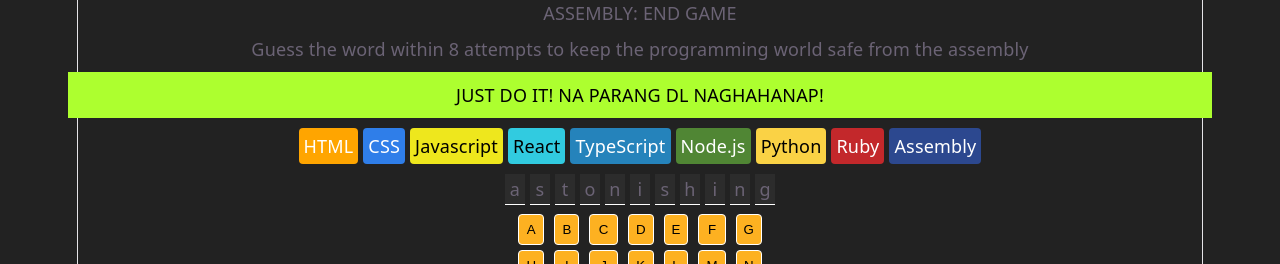
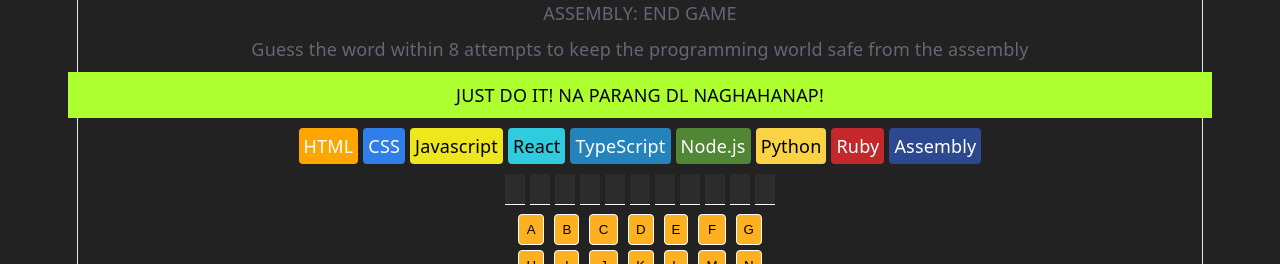
Before and after one commit to kezHay4dini2023/Assembly_Endgame, a React (Vite) app: page / in a window 1280 px wide. Shown: the top 264 px of the page. Built offline with nearby package versions, Linux system fonts and the light colour scheme.

Commit message:
6. Created an array of letter objects for the mystery word, each with a value and an isShown boolean. Added conditional rendering in FillTiles so a letter appears only when isShown is true.

```diff
--- a/src/body.jsx
+++ b/src/body.jsx
@@ -10,7 +10,7 @@
     const [alphabet, setAlphabet] = useState(generateAtoZtile())
     const [mysteryWord, setmysteryWord] = useState(slicedupword("astonishing"))
 
-    console.log(alphabet)
+    console.log(mysteryWord)
     function generateAtoZtile() {
         return new Array(26).fill(0)
         .map((_, i) =>
@@ -25,7 +25,14 @@
     function slicedupword(word = "hello") {
         const spliced = word.split("")
 
-        return spliced
+        return new Array(spliced.length).fill(0)
+        .map((_, i) =>
+            ({
+            value: spliced[i],
+            isShown: false
+            })
+
+    )
     }
 
     function clickedletter(event) {
--- a/src/components/fill_tile.jsx
+++ b/src/components/fill_tile.jsx
@@ -4,7 +4,7 @@
 export default function FillTiles(props) {
     return(
         <div className="fillTile">
-            {props.letter}
+            {(props.isShown) && props.letter}
         </div>
     )
 }
--- a/src/components/fills.jsx
+++ b/src/components/fills.jsx
@@ -5,7 +5,7 @@
 
     const Fillings = props.mysteryWord.map(
         filling =>
-            <FillTiles letter = {filling}/>
+             <FillTiles letter = {filling.value} isShown = {filling.isShown}/>
     )
 
     return (
```
